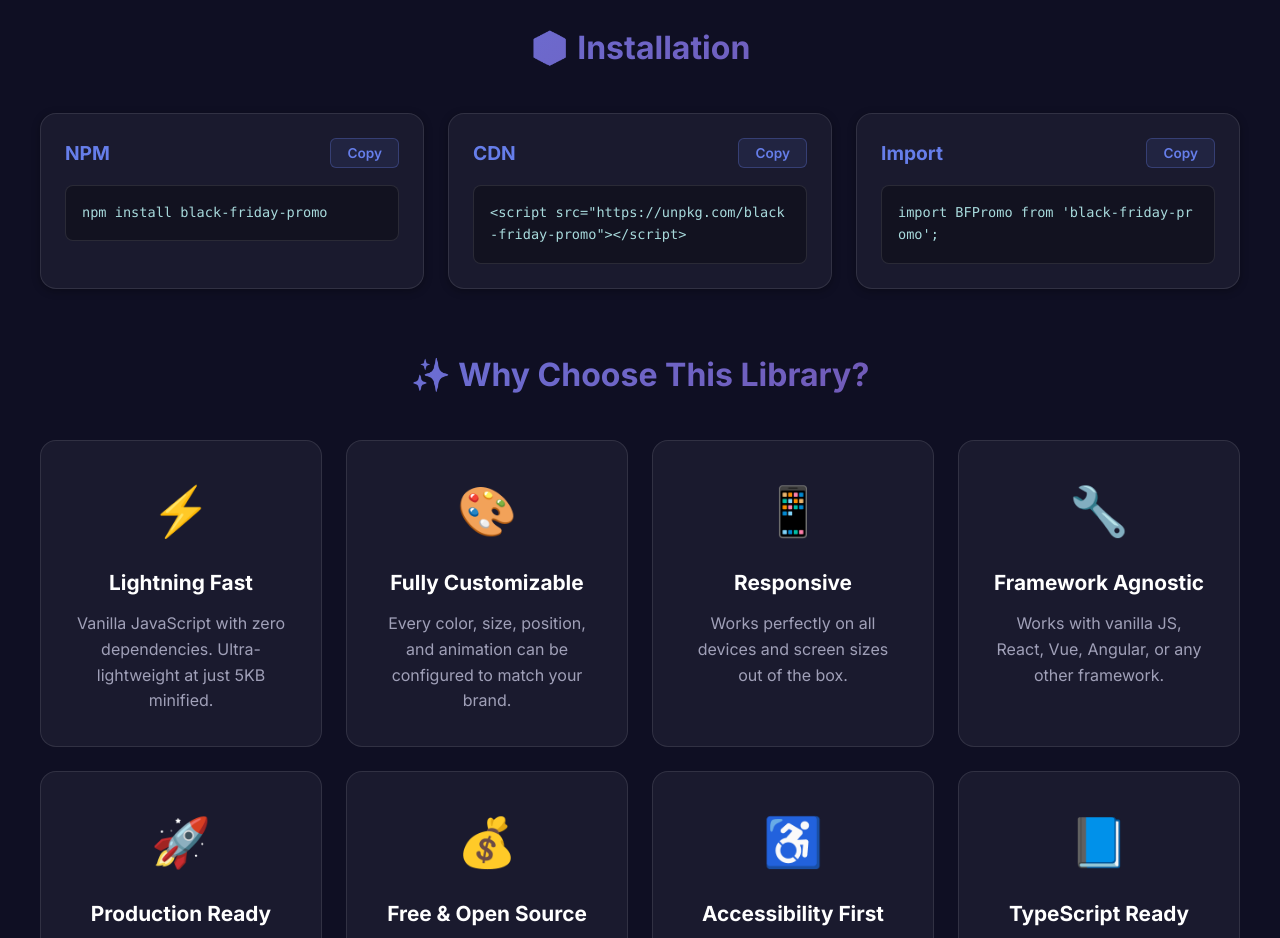
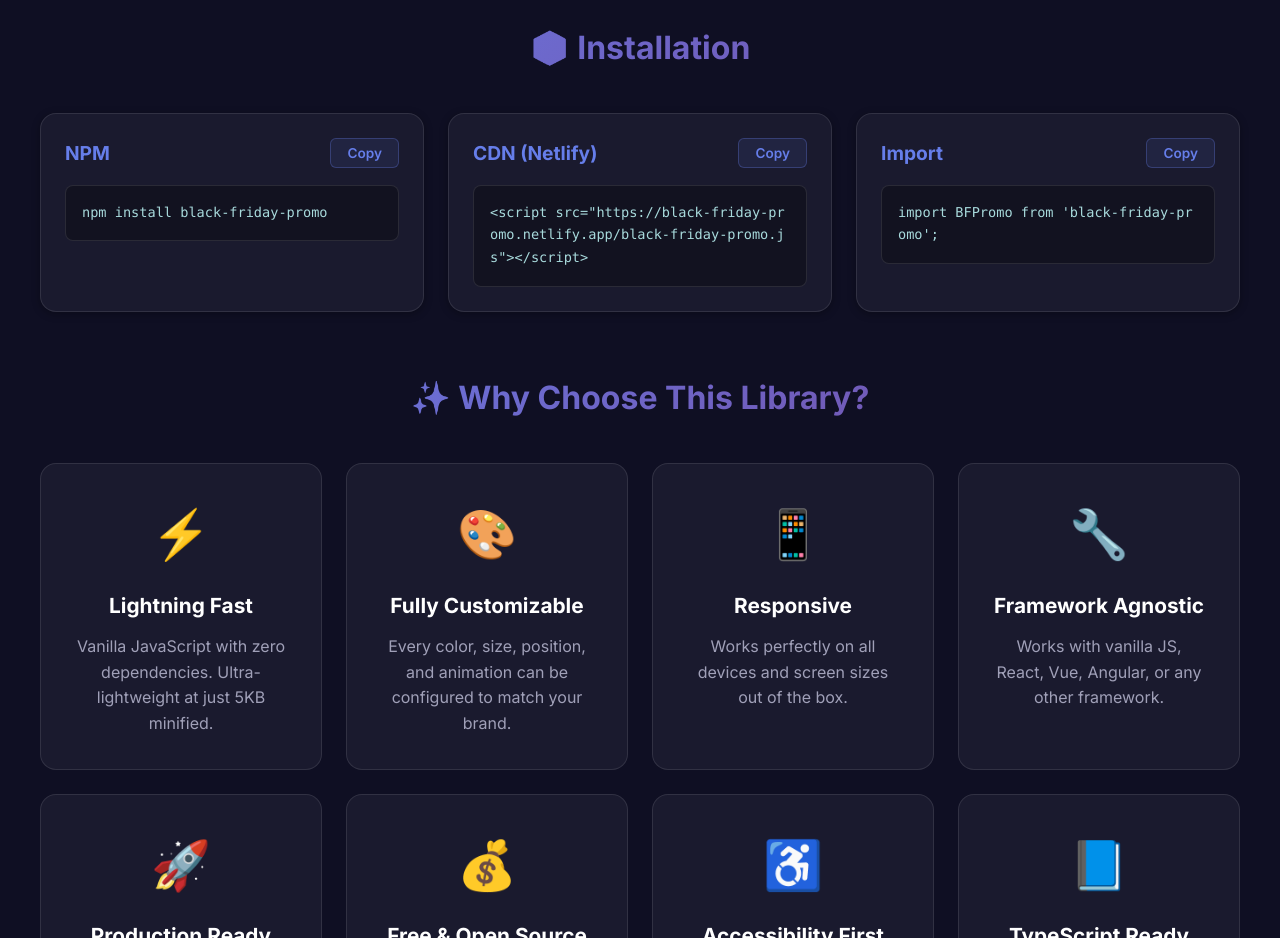
Before and after one commit to georgioupanayiotis/black-friday-promo, a website with bundled scripts: page demo/index.html in a window 1280 px wide. Shown: the part 1700-2638 px from the top of the page. Built offline with nearby package versions, Linux system fonts and the light colour scheme.

Commit message:
Update demo CDN link to Netlify and add blog post drafts in Markdown and WordPress formats.

```diff
--- a/demo/index.html
+++ b/demo/index.html
@@ -141,14 +141,14 @@
                     </div>
                     <div class="install-card">
                         <div class="install-header">
-                            <h3>CDN</h3>
+                            <h3>CDN (Netlify)</h3>
                             <button class="install-copy-btn"
-                                data-copy='<script src="https://unpkg.com/black-friday-promo"></script>'>
+                                data-copy='<script src="https://black-friday-promo.netlify.app/black-friday-promo.js"></script>'>
                                 <span class="copy-text">Copy</span>
                             </button>
                         </div>
                         <pre
-                            class="install-code"><code>&lt;script src="https://unpkg.com/black-friday-promo"&gt;&lt;/script&gt;</code></pre>
+                            class="install-code"><code>&lt;script src="https://black-friday-promo.netlify.app/black-friday-promo.js"&gt;&lt;/script&gt;</code></pre>
                     </div>
                     <div class="install-card">
                         <div class="install-header">
--- a/demo/styles.css
+++ b/demo/styles.css
@@ -880,6 +880,7 @@ body {
         font-size: 0.8rem;
     }
 }
+
 /* Contribute Section */
 .contribute {
     margin-bottom: 60px;
```
